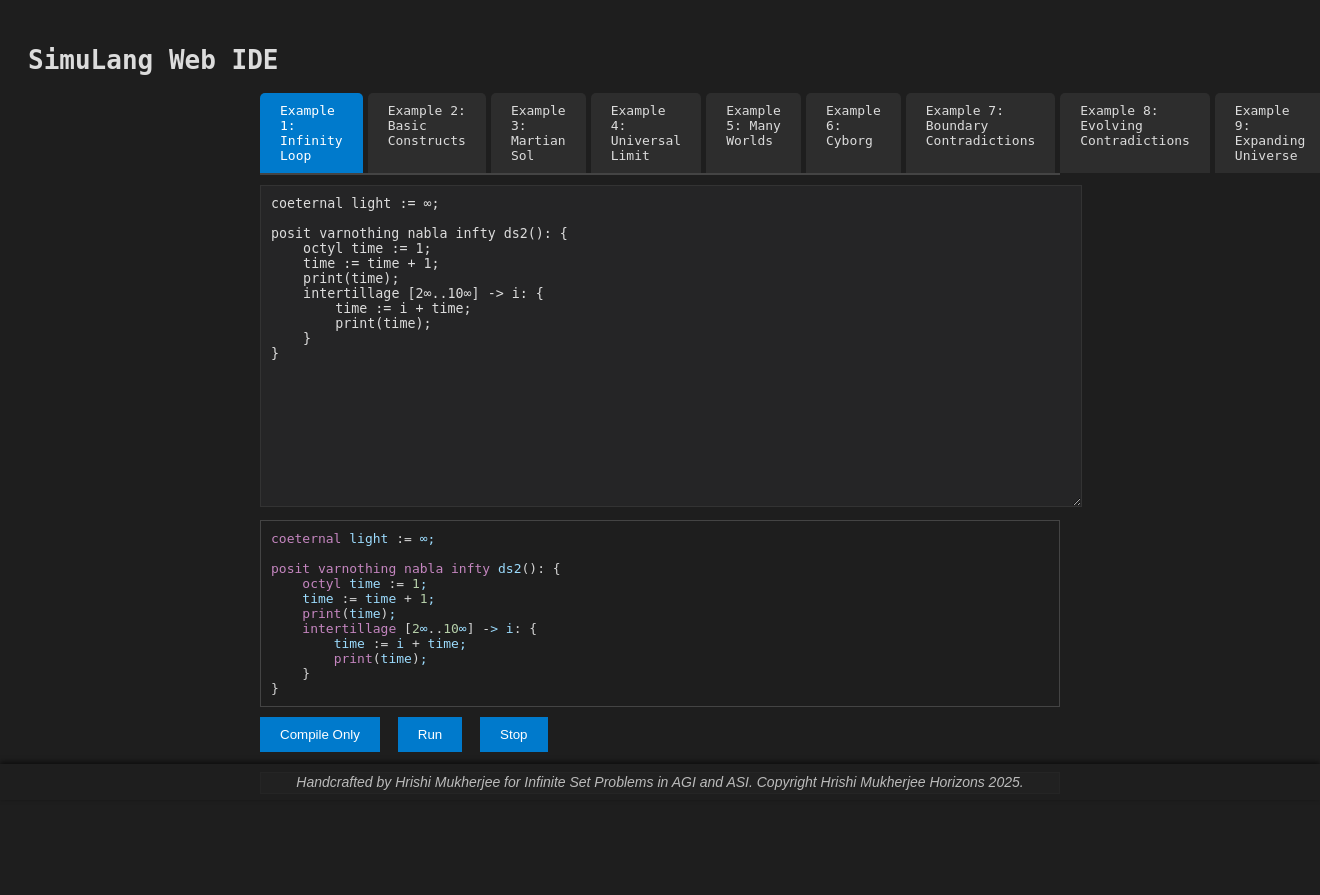
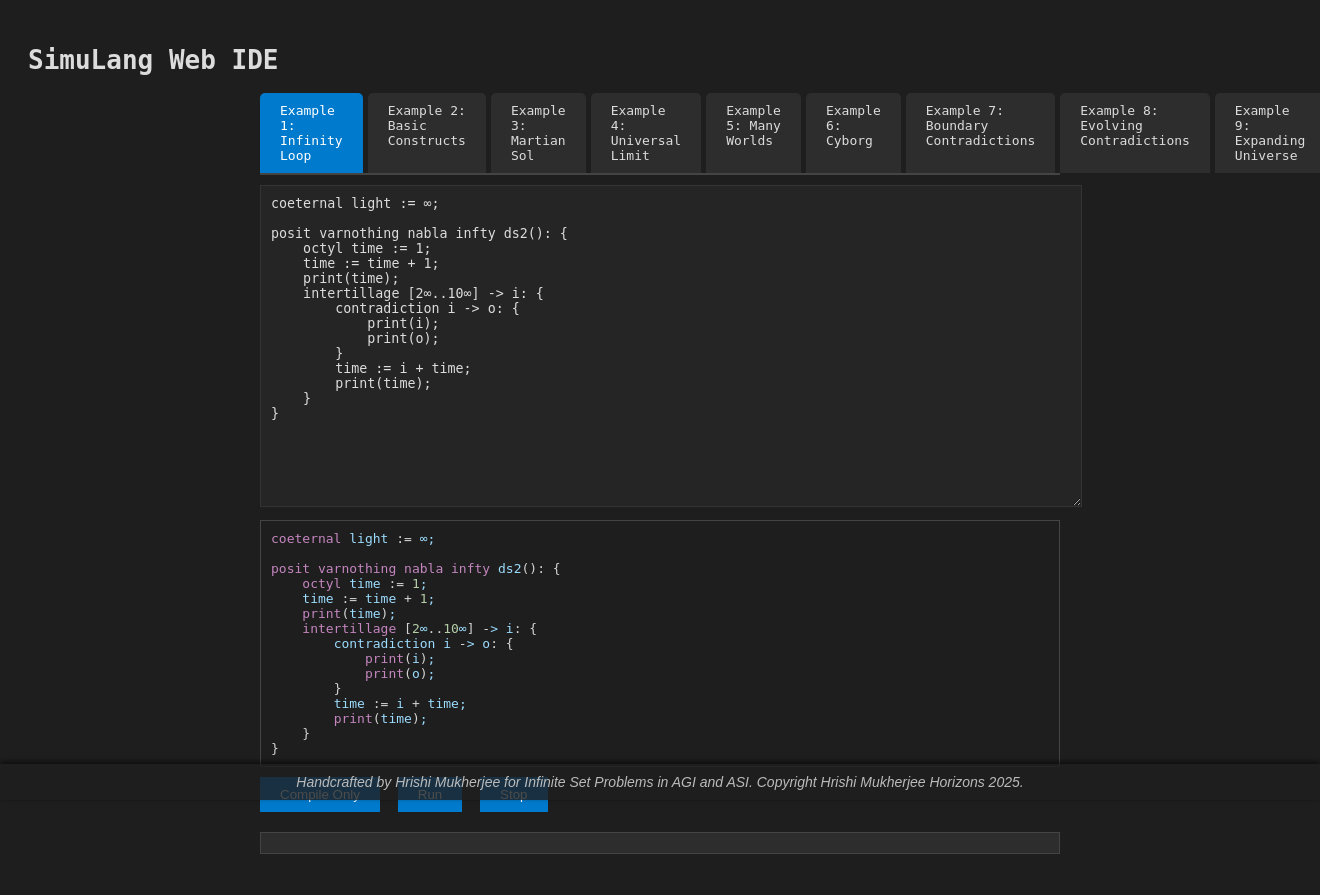
Before and after one commit to SirHrishiMukherjee/simulon-lang, a Flask app: page / in a window 1320 px wide. Before the commit the page ends 790 px from the top, so only its background shows below. Run offline with Flask 3, Linux system fonts and the light colour scheme.

Commit message:
Updated example 1 to magic!

```diff
--- a/templates/index.html
+++ b/templates/index.html
@@ -121,6 +121,10 @@ posit varnothing nabla infty ds2(): {
     time := time + 1;
     print(time);
     intertillage [2∞..10∞] -> i: {
+        contradiction i -> o: {
+            print(i);
+            print(o);
+        }
         time := i + time;
         print(time);
     }
```
